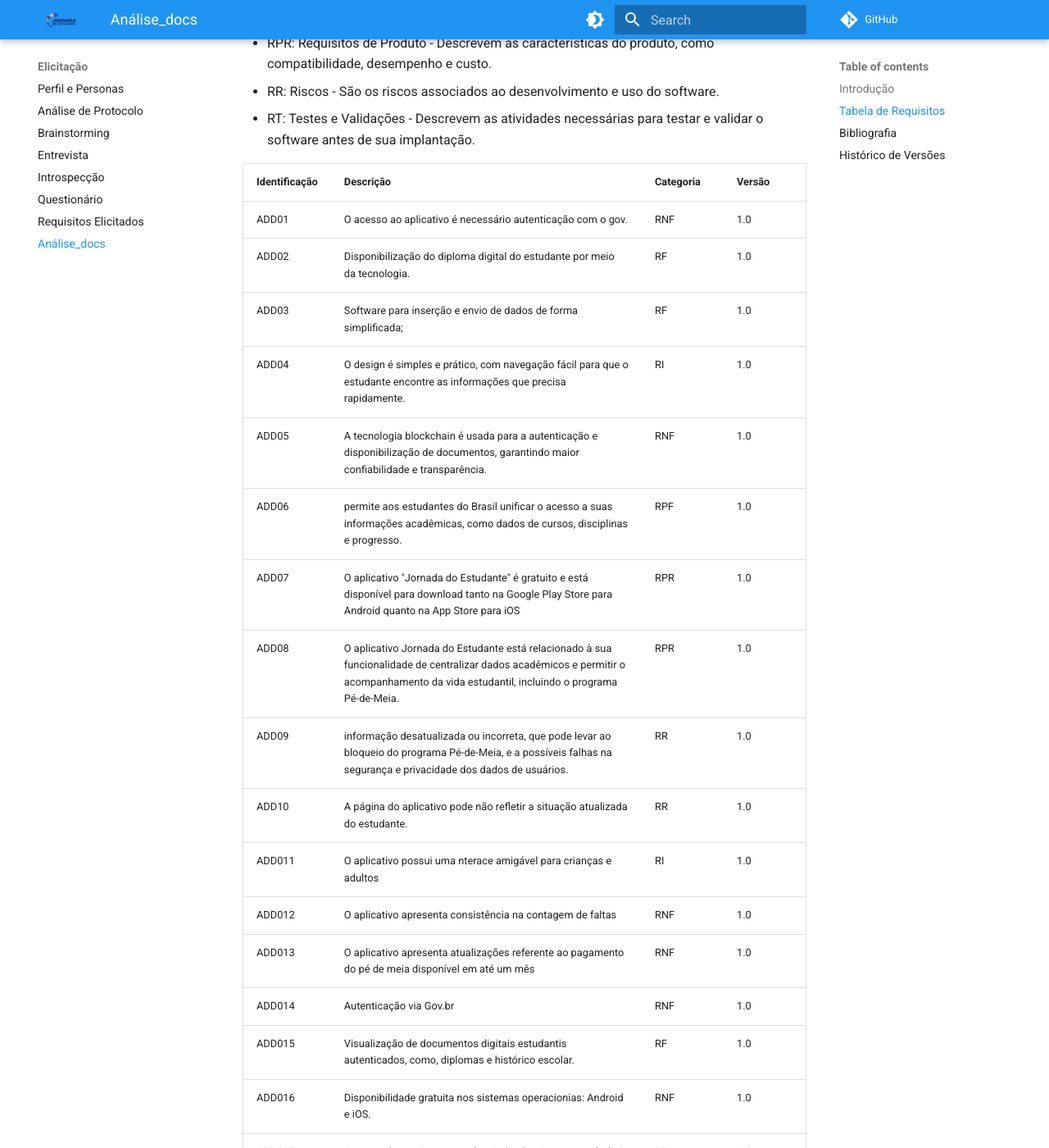
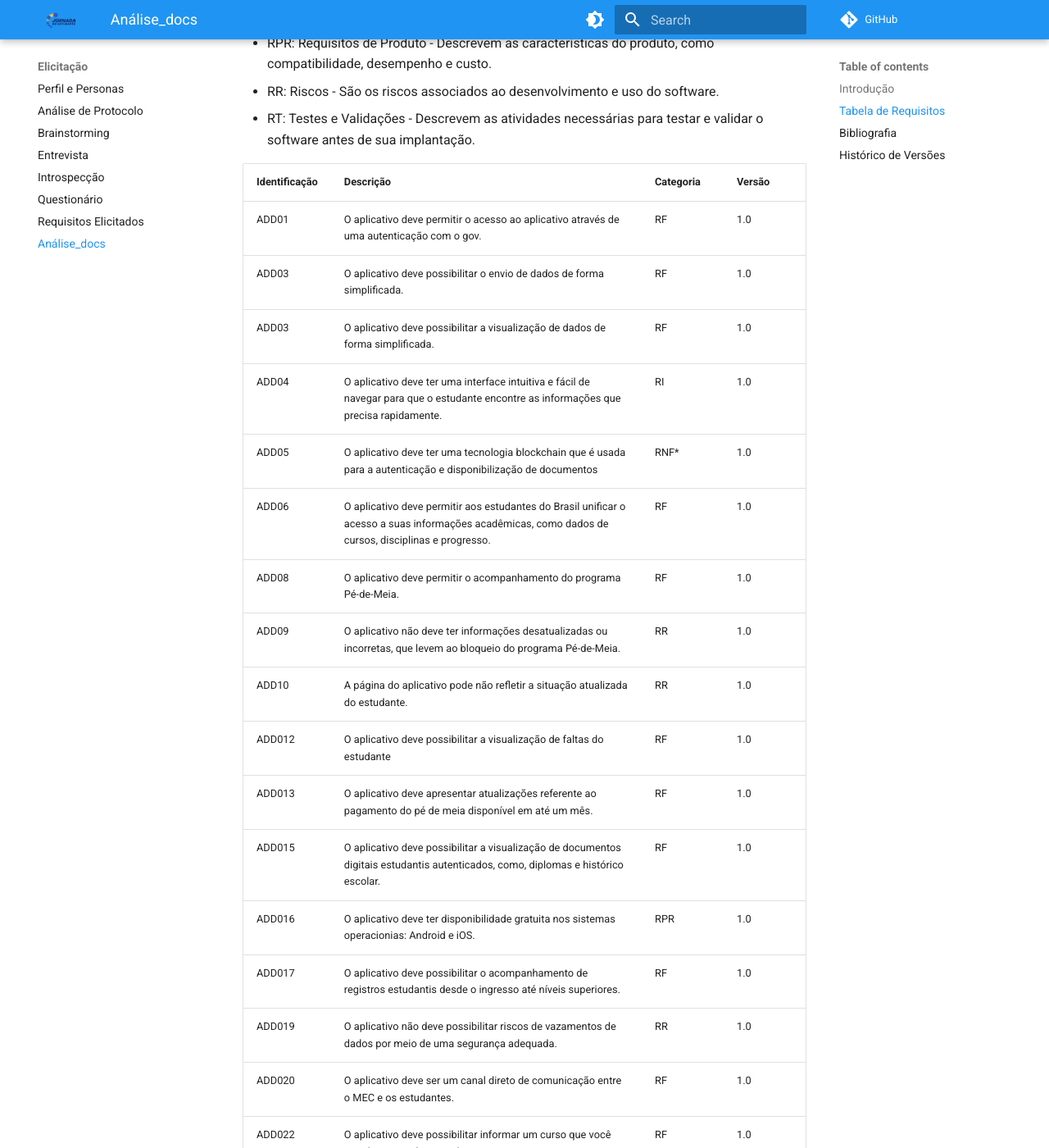
Before and after one commit to Requisitos-de-Software/2025.2-Grupo05, an MkDocs documentation site: the page built from docs/Elicitação/Analise_docs.md, in a window 1280 px wide and 1400 px high, scrolled down 770 px. Shown: the whole window at 82% size. Built offline with MkDocs 1.6.1 and Material for MkDocs 9.7.7, drawn with Linux system fonts in a browser that asks for light colours; comment, search, counter and statistics services are not loaded; some of the changed text lies outside the part shown.

Commit message:
feat: lista parcial dos requisitos da analise de documentos. Co-authored-by: Luisa de Souza <luisasouzalinda799@gmail.com> e Lara Souza Mota <larasoiza917@gmail.com>

```diff
--- a/docs/Elicitação/Analise_docs.md
+++ b/docs/Elicitação/Analise_docs.md
@@ -17,32 +17,26 @@
 
 | Identificação | Descrição                                                                                      | Categoria | Versão |
 |---------------|------------------------------------------------------------------------------------------------|-----------|--------|
-| ADD01         |   O acesso ao aplicativo é necessário autenticação  com o gov. | RNF       | 1.0    |
-| ADD02         | Disponibilização do diploma digital do estudante por meio da tecnologia.| RF        | 1.0    |
-| ADD03         |  Software para inserção e envio de dados de forma simplificada;                                       | RF       | 1.0    |
-| ADD04         |      O design é simples e prático, com navegação fácil para que o estudante encontre as informações que precisa rapidamente.       | RI       | 1.0    |
-| ADD05         |  A tecnologia blockchain é usada para a autenticação e disponibilização de documentos, garantindo maior confiabilidade e transparência.            | RNF       | 1.0    |
-| ADD06         |permite aos estudantes do Brasil unificar o acesso a suas informações acadêmicas, como dados de cursos, disciplinas e progresso.               | RPF       | 1.0    |
-| ADD07         |  O aplicativo "Jornada do Estudante" é gratuito e está disponível para download tanto na Google Play Store para Android quanto na App Store para iOS | RPR       | 1.0    |
-| ADD08         |  O aplicativo Jornada do Estudante está relacionado à sua funcionalidade de centralizar dados acadêmicos e permitir o acompanhamento da vida estudantil, incluindo o programa Pé-de-Meia.       | RPR       | 1.0    |
-| ADD09         |  informação desatualizada ou incorreta, que pode levar ao bloqueio do programa Pé-de-Meia, e a possíveis falhas na segurança e privacidade dos dados de usuários.     | RR       | 1.0    |
+| ADD01         |  O aplicativo deve permitir o acesso ao aplicativo através de uma autenticação com o gov. | RF       | 1.0    |
+| ADD03         |  O aplicativo deve possibilitar o envio de dados de forma simplificada.                                       | RF       | 1.0    |
+| ADD03         |  O aplicativo deve possibilitar a visualização de dados de forma simplificada.                                       | RF       | 1.0    |
+| ADD04         |  O aplicativo deve ter uma interface intuitiva e fácil de navegar para que o estudante encontre as informações que precisa rapidamente.       | RI       | 1.0    |
+| ADD05         |  O aplicativo deve ter uma tecnologia blockchain que é usada para a autenticação e disponibilização de documentos| RNF*       | 1.0    |
+| ADD06         | O aplicativo deve permitir aos estudantes do Brasil unificar o acesso a suas informações acadêmicas, como dados de cursos, disciplinas e progresso.               | RF       | 1.0    |
+| ADD08         |  O aplicativo deve permitir o acompanhamento do programa Pé-de-Meia.       | RF       | 1.0    |
+| ADD09         |   O aplicativo não deve ter informações desatualizadas ou incorretas, que levem ao bloqueio do programa Pé-de-Meia.| RR       | 1.0    |
 | ADD10         | A página do aplicativo pode não refletir a situação atualizada do estudante.              | RR        | 1.0    |
-| ADD011 | O aplicativo possui uma nterace amigável para crianças e adultos | RI | 1.0 |
-| ADD012 | O aplicativo apresenta consistência na contagem de faltas | RNF | 1.0 |
-| ADD013 | O aplicativo apresenta atualizações referente ao pagamento do pé de meia disponível em até um mês | RNF | 1.0 |
-| ADD014 | Autenticação via Gov.br | RNF | 1.0 |
-| ADD015 | Visualização de documentos digitais estudantis autenticados, como, diplomas e histórico escolar. | RF | 1.0 |
-| ADD016 | Disponibilidade gratuita nos sistemas operacionias: Android e iOS.| RNF | 1.0 |
-| ADD017 | Acompanhar registros estudantis desde o ingresso até níveis superiores.| RF | 1.0 |
-| ADD018 | Interface intuitiva e fácil de navegar.| RI | 1.0 |
-| ADD019 | Risco de vazamento de dados caso não haja segurança adequada.| RR| 1.0 |
-| ADD020 | O aplicativo é um canal direto de comunicação entre o MEC e os estudantes.| RF| 1.0 |
-| ADD021 | O aplicativo pode ser usado por qualquer ccidadão brasileiro que tenha um CPF válido.| RF| 1.0 |
-| ADD022 | O aplicativo possibilita informar um curso que você estudou ou está cursando.| RF| 1.0 |
-| ADD023 | O aplicativo possibilita os usuários recebam através de um canal de comunicação novidades do Governo Federal voltadas à educação.| RF| 1.0 |
-| ADD024 | O aplicativo possibilita acessar rapidamente serviços como ENEM, FIES, ProUni, Sisu e Capes.| RF| 1.0 |
-| ADD025 | O aplicativo possibilita acessar rapidamente mídias digitais com conteúdos e palestras transmitidas ao vivo.| RF| 1.0 |
-| ADD026 | O aplicativo não possibilita integração do colégio ou universidade por dentro da plataforma.| RF| 1.0 |
+| ADD012 | O aplicativo deve possibilitar a visualização de faltas do estudante | RF | 1.0 |
+| ADD013 | O aplicativo deve apresentar atualizações referente ao pagamento do pé de meia disponível em até um mês. | RF | 1.0 |
+| ADD015 | O aplicativo deve possibilitar a visualização de documentos digitais estudantis autenticados, como, diplomas e histórico escolar. | RF | 1.0 |
+| ADD016 | O aplicativo deve ter disponibilidade gratuita nos sistemas operacionias: Android e iOS.| RPR | 1.0 |
+| ADD017 | O aplicativo deve possibilitar o acompanhamento de registros estudantis desde o ingresso até níveis superiores.| RF | 1.0 |
+| ADD019 | O aplicativo não deve possibilitar riscos de vazamentos de dados por meio de uma segurança adequada.| RR| 1.0 |
+| ADD020 | O aplicativo deve ser um canal direto de comunicação entre o MEC e os estudantes.| RF| 1.0 |
+| ADD022 | O aplicativo deve possibilitar informar um curso que você estudou ou está cursando.| RF| 1.0 |
+| ADD023 | O aplicativo deve possibilitar os usuários recebam através de um canal de comunicação novidades do Governo Federal voltadas à educação.| RF| 1.0 |
+| ADD024 | O aplicativo deve possibilitar acessar rapidamente serviços estudantis.| RF| 1.0 |
+| ADD026 | O aplicativo não deve possibilitar integração da escola ou universidade por dentro da plataforma.| RF| 1.0 |
 
 <p style="text-align: center; font-size: 14px;">
 Tabela 1 – Conjunto de requisitos levantados na análise documental.<br>
```
